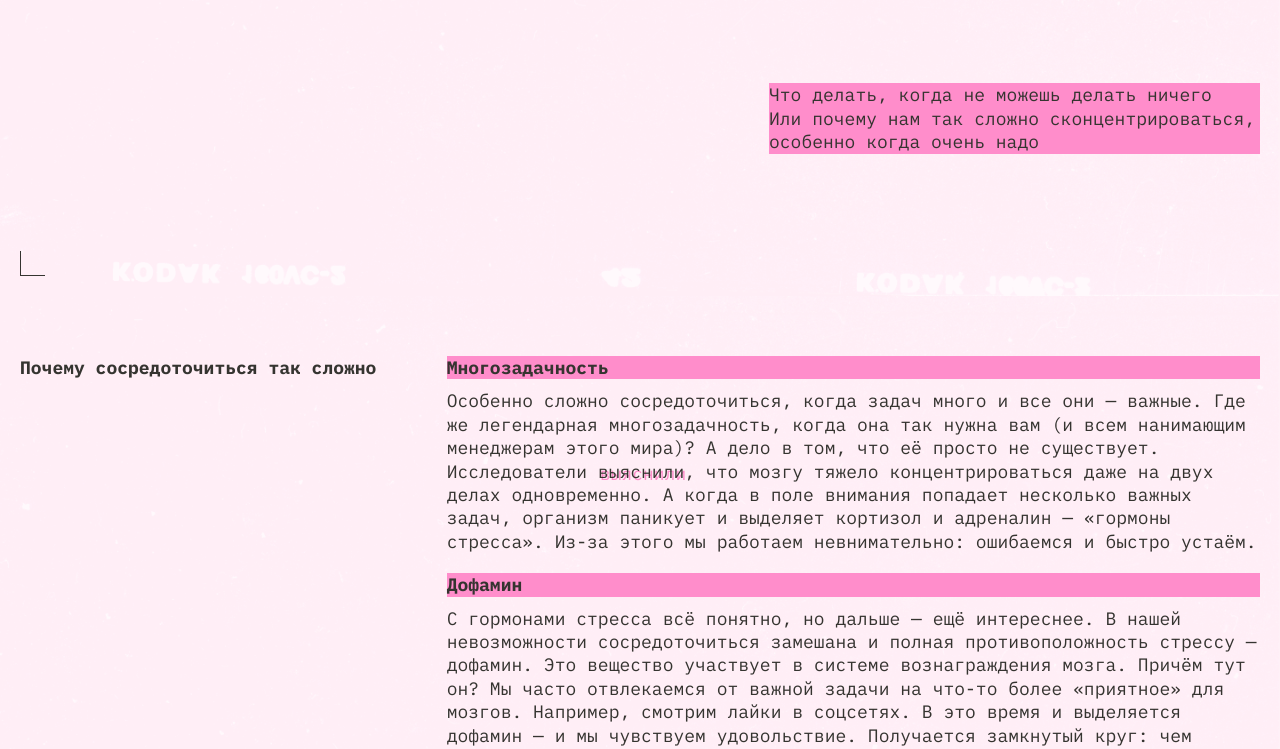
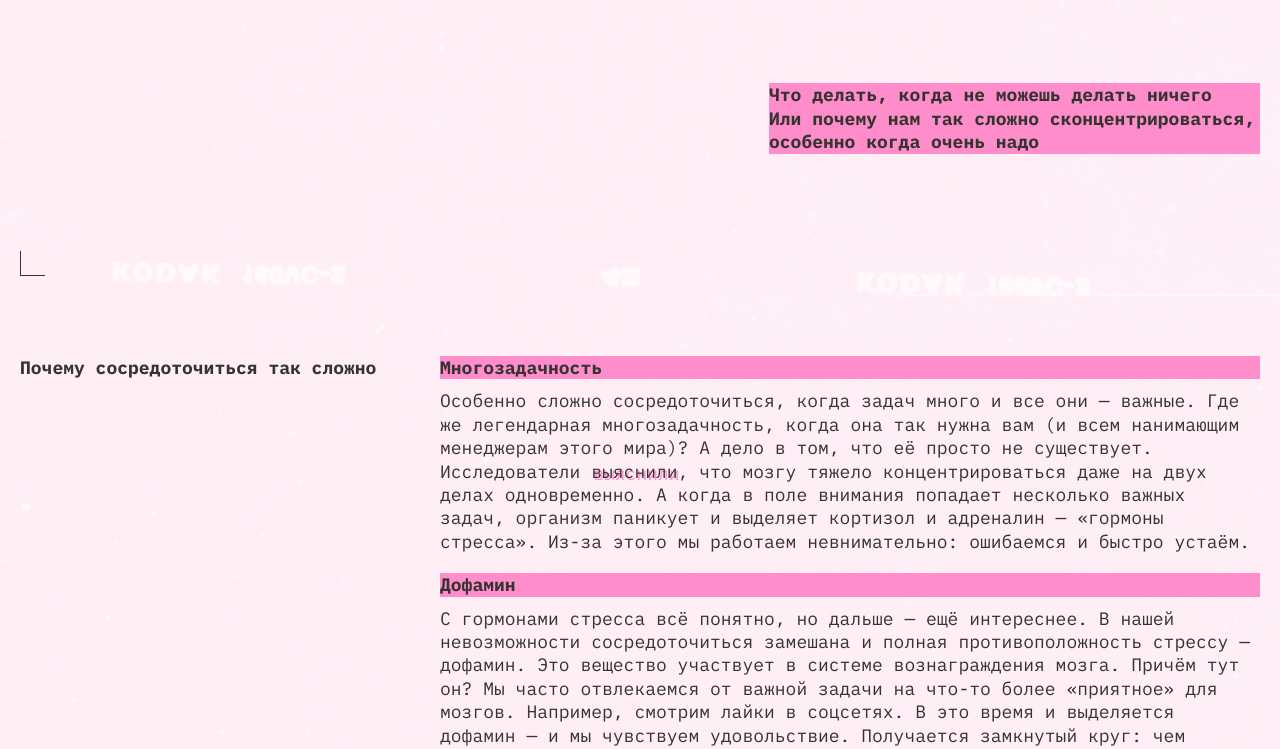
Before and after one commit to MariaSukhareva/slozhno-sosredotochitsya-fd, a plain HTML site: page index.html in a window 1280 px wide. Shown: the part 504-1253 px from the top of the page. Drawn offline with Linux system fonts and the light colour scheme.

Commit message:
поправлена разметка

```diff
--- a/styles/globals.css
+++ b/styles/globals.css
@@ -20,12 +20,6 @@ h5,
 h6,
 p {
   margin: 0;
-  font-family:
-    IBM Plex Mono,
-    monospace;
-  font-weight: 400;
-  font-size: 18px;
-  line-height: 23.4px;
 }
 
 ul {
--- a/styles/style.css
+++ b/styles/style.css
@@ -12,6 +12,11 @@
   background-size: cover;
   background-position: center;
   background-attachment: fixed;
+
+  font-family: var(--font-family);
+  font-weight: 400;
+  font-size: 18px;
+  line-height: 23.4px;
 }
 
 .header {
@@ -141,6 +146,7 @@
 
 .header-decor {
   font-weight: 700;
+  font-size: 18px;
 }
 
 .content {
@@ -252,7 +258,7 @@
   }
 
   .section:nth-of-type(odd) {
-    grid-template-columns: 1fr 2fr;
+    grid-template-columns: repeat(3, 1fr);
   }
 
   .section:nth-of-type(odd) .section__header {
@@ -260,8 +266,9 @@
     grid-row: 1 / 3;
   }
 
-  .section:nth-of-type(odd) .paragraph {
-    grid-column: 2;
+  .section:nth-of-type(odd) .paragraph,
+  .section:nth-of-type(odd) > h3 {
+    grid-column: 2/4;
   }
 
   .section:nth-of-type(even) {
--- a/styles/variables.css
+++ b/styles/variables.css
@@ -11,4 +11,5 @@
   --accent-color: #ff0070;
   --text-accent-color: #ff0070;
   --bg-image: url(../images/cover-image-dark.png);
+  --font-family: IBM Plex Mono, monospace;
 }
```
